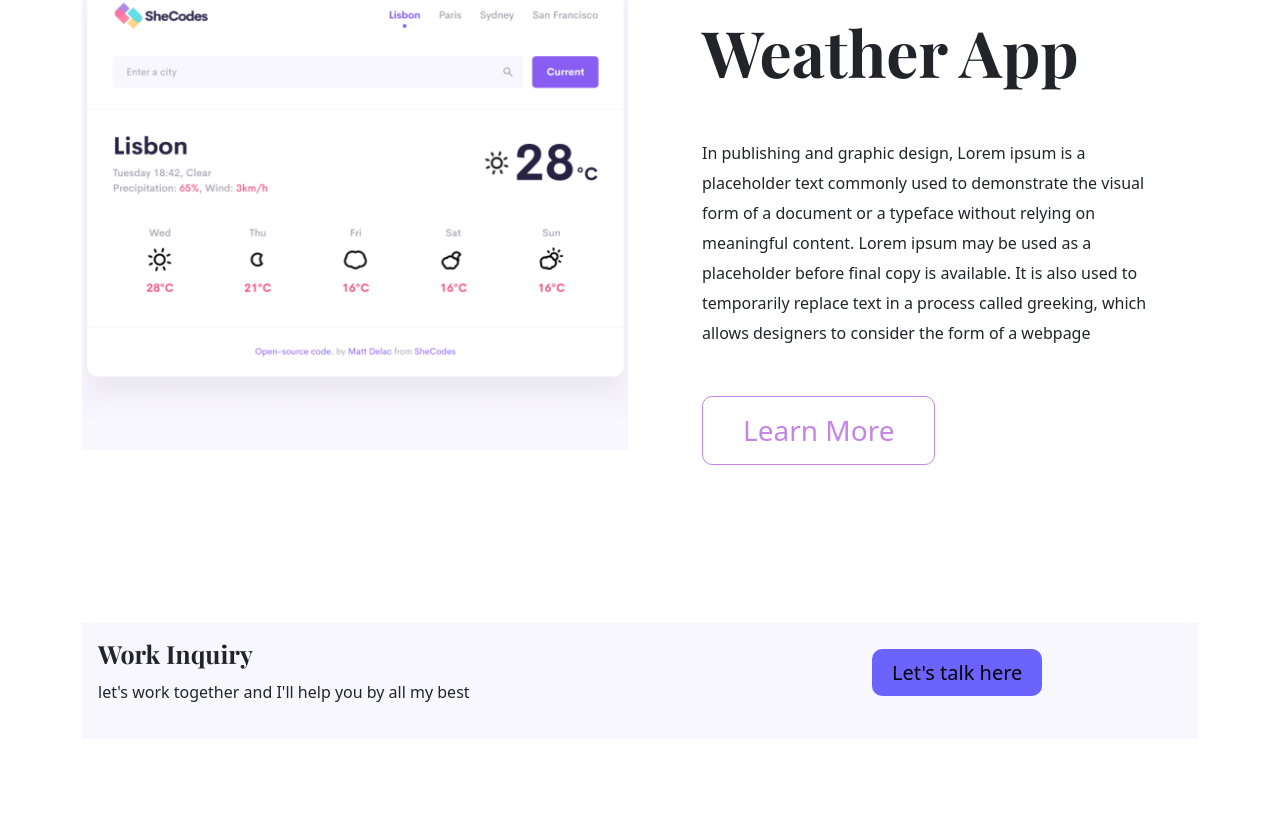
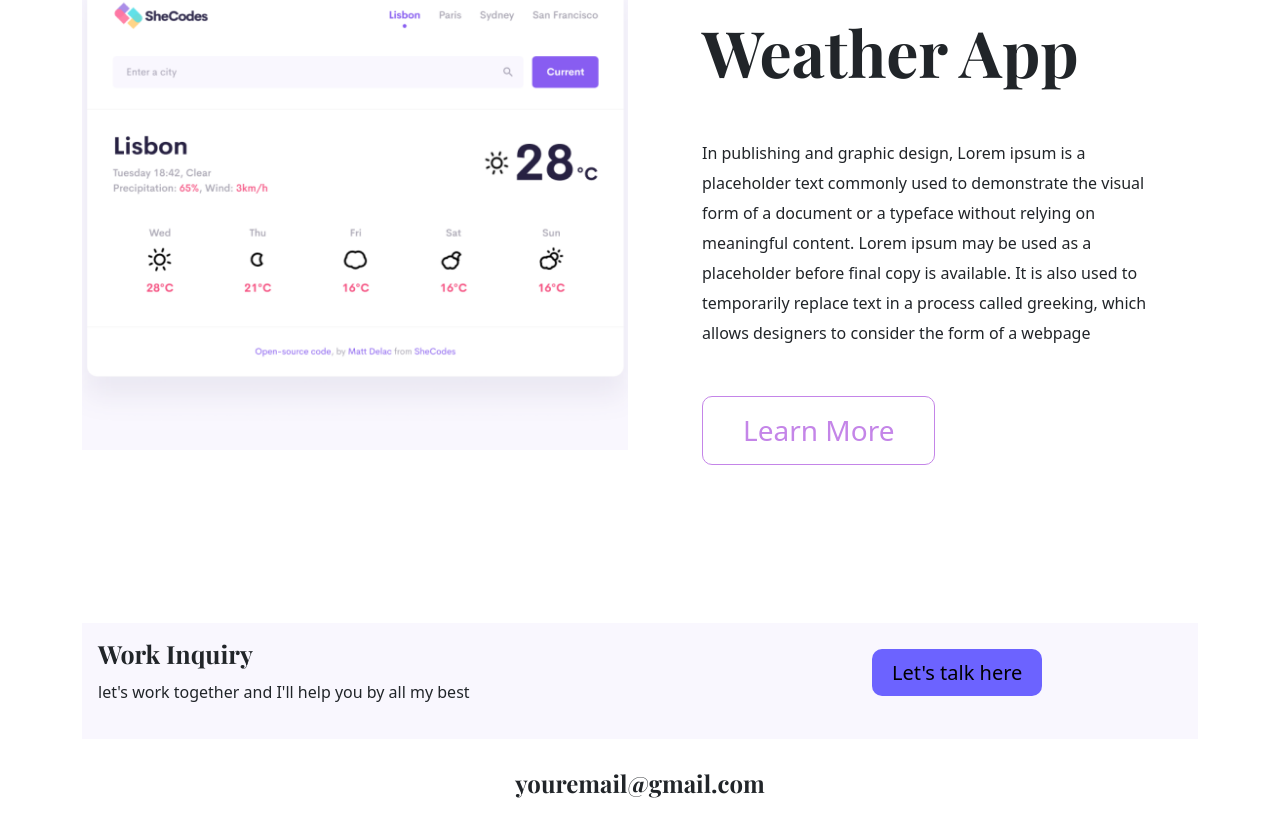
Before and after one commit to rsmichelle/lesson7responsive, a plain HTML site: page index.html in a window 1280 px wide. Shown: the part 2245-3081 px from the top of the page. Before the commit the page ends 2984 px from the top, so only its background shows below. Drawn offline with nearby package versions, Linux system fonts and the light colour scheme.

Commit message:
added gmail

```diff
--- a/index.html
+++ b/index.html
@@ -111,5 +111,6 @@
         </div>
       </div>
     </div>
+    <h4 class="text-center">youremail@gmail.com</h4>
   </body>
 </html>
--- a/style/app.css
+++ b/style/app.css
@@ -90,3 +90,6 @@ button {
   background-color: #6c63ff;
   border: none;
 }
+h4 {
+  padding: 30px;
+}
```
